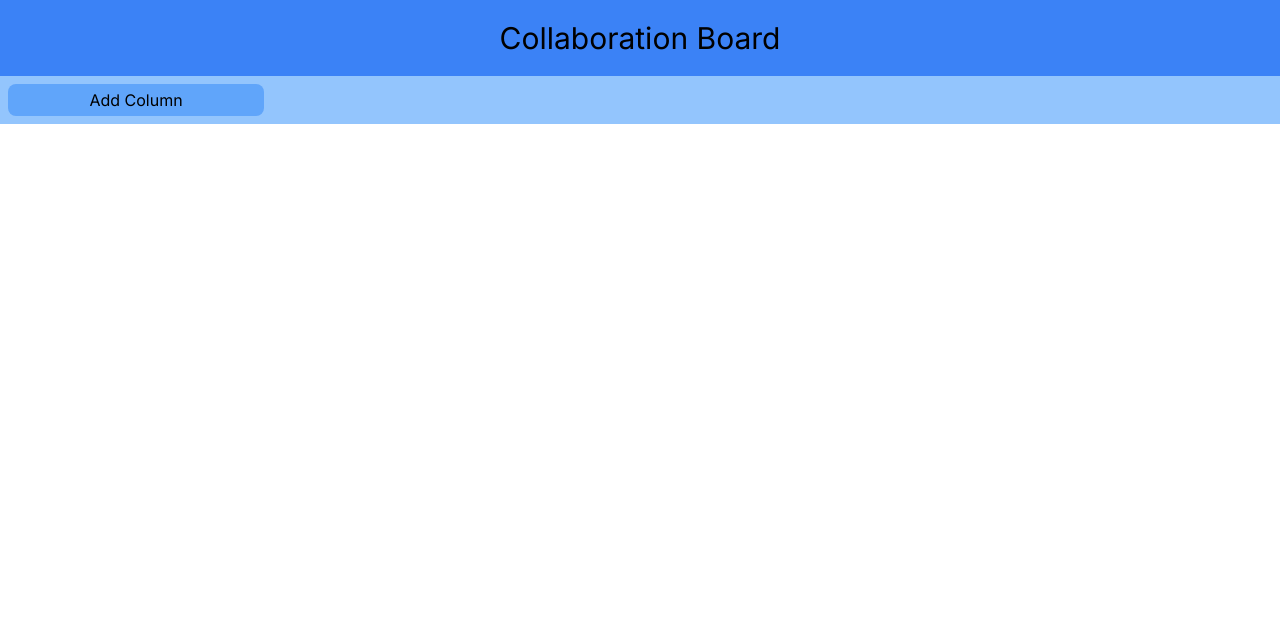
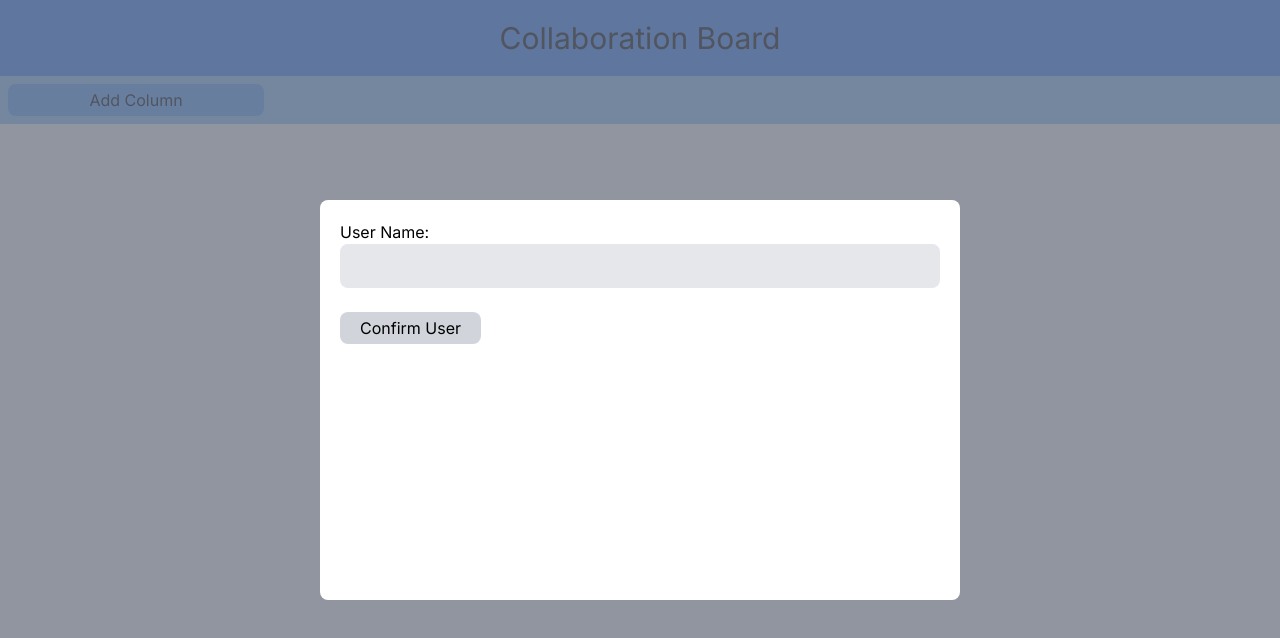
Before and after one commit to mattcmerritt/Collaboration-Board, a Next.js app in the folder frontend/: page / in a window 1280 px wide. Shown: the top 638 px of the page. Built offline with nearby package versions, Linux system fonts and the light colour scheme; no server answers.

Commit message:
users now need to log in at start by inputting name

```diff
--- a/frontend/app/ChatNameForm.tsx
+++ /dev/null
@@ -1,11 +0,0 @@
-'use client'
-
-export default function NameForm(props : { value : any, onChange : any }) {
-  return (
-    <div className="py-1" id="name">
-      <label htmlFor="name-input">Name: </label>
-      <input className="ring-1 ring-gray-950" id="name-input" type="text" onChange={props.onChange} />
-      <br />
-    </div>
-  )
-}
--- a/frontend/app/ChatPage.tsx
+++ b/frontend/app/ChatPage.tsx
@@ -1,18 +1,16 @@
 'use client'
 
-import NameForm from './ChatNameForm.tsx'
 import MessageForm from './ChatMessageForm.tsx'
 import ChatLogEntry from "./ChatLogEntry.tsx"
 import CheckListEntry from './CheckListEntry.tsx'
 import { useState, useEffect, useRef } from 'react'
 import { ChatMessage, Card, Column, TypingUser, ChecklistItem } from "./Types.ts"
 
-export default function ChatPage(props: { ws: WebSocket, conversation : any, activeCardName : any, onCardHide : any }) {
+export default function ChatPage(props: { ws: WebSocket, conversation : any, activeCardName : any, onCardHide : any, userName : any }) {
   // react state hooks
   const [history, setHistory] = useState([] as ChatMessage[] | undefined)
   const [usersTyping, setUsersTyping] = useState([] as string[] | undefined)
   const [message, setMessage] = useState("")
-  const [name, setName] = useState("")
   const [cardContent, setCardContent] = useState("")
   const [cardTasks, setCardTasks] = useState([] as ChecklistItem[] | undefined)
 
@@ -89,14 +87,6 @@ export default function ChatPage(props: { ws: WebSocket, conversation : any, act
 
   }, [props.ws, props.conversation])
 
-  function handleNameChange() {
-    const nameInput : HTMLInputElement | null = document.getElementById("name-input") as HTMLInputElement
-
-    if (nameInput !== null) {
-      setName(nameInput.value.trim())
-    }
-  }
-
   function handleMessageChange() {
     const messageInput : HTMLInputElement | null = document.getElementById("message-input") as HTMLInputElement
 
@@ -110,7 +100,7 @@ export default function ChatPage(props: { ws: WebSocket, conversation : any, act
   function sendMessage() {
     props.ws.send(JSON.stringify({
       "messageType": "update card chat",
-      "userName": name === "" ? "Unnamed User" : name,
+      "userName": props.userName,
       "message": message === "" ? "No message content." : message,
       "cardId": props.conversation
     }))
@@ -119,7 +109,7 @@ export default function ChatPage(props: { ws: WebSocket, conversation : any, act
   function showTyping() {
     props.ws.send(JSON.stringify({
       "messageType": "user typing",
-      "userName": name === "" ? "Unnamed User" : name,
+      "userName": props.userName,
       "cardId": props.conversation
     }))
   }
@@ -228,10 +218,6 @@ export default function ChatPage(props: { ws: WebSocket, conversation : any, act
         <br />
 
         <h2 className="text-red-700 pb-2.5">Chat Controls (TEMPORARY):</h2>
-        <NameForm
-          value={name}
-          onChange={handleNameChange}
-        />
         <MessageForm
           value={message}
           onChange={handleMessageChange}
--- /dev/null
+++ b/frontend/app/LoginWindow.tsx
@@ -0,0 +1,28 @@
+'use client'
+
+import { useState, useEffect, useRef } from 'react'
+
+export default function LoginWindow(props : { setUserName : any, setUserNameSet : any }) {
+    function setName(newName : string) {
+        props.setUserName(newName)
+    }
+
+    function selectName() {
+        props.setUserNameSet(true)
+    }
+
+    return (
+        // <div id="chat-window" onClick={props.onCardHide}> // TODO: implement something similar to hide chat
+        <div id="chat-modal">
+            <div className="absolute inset-0 bg-gray-500 bg-opacity-75" id="name-select-background" />
+
+            <div className="absolute inset-x-1/4 inset-y-1/4 z-10 p-5 bg-white rounded-lg" id="name-select-window">
+                <label className="w-full" htmlFor="name-select-input">User Name:</label>
+                <input className="w-full bg-gray-200 p-2.5 rounded-lg" type="text" id="name-select-input" onChange={(e) => setName(e.target.value)} />
+                <br />
+                <br />
+                <button className="p-5 py-1 bg-gray-300 rounded-lg" onClick={() => selectName()}>Confirm User</button>
+            </div>
+        </div>
+    )
+}
--- a/frontend/app/page.tsx
+++ b/frontend/app/page.tsx
@@ -2,6 +2,7 @@
 
 import { useState, useEffect, useRef } from 'react'
 import KanbanColumn from "./KanbanColumn.tsx"
+import LoginWindow from './LoginWindow.tsx'
 import ChatPage from "./ChatPage.tsx"
 import { Card, Column, TypingUser } from "./Types.ts"
 import { DndProvider } from 'react-dnd'
@@ -15,6 +16,8 @@ export default function Home() {
   const [conversation, setConversation] = useState(0)
   const [cardActive, setCardActive] = useState(false)
   const [activeCardName, setActiveCardName] = useState('default')
+  const [userName, setUserName] = useState('Unnamed User')
+  const [userNameSet, setUserNameSet] = useState(false)
 
   // set up the websocket as some sort of React Hook and Effect so other React Components can use it
   const ws = useRef(null as unknown as WebSocket)
@@ -79,7 +82,8 @@ export default function Home() {
   }, [])
 
   // chat modal JSX component
-  const chatPage = <ChatPage ws={ws.current} conversation={conversation} activeCardName={activeCardName} onCardHide={() => setCardActive(false)}/>
+  const chatPage = <ChatPage ws={ws.current} conversation={conversation} activeCardName={activeCardName} onCardHide={() => setCardActive(false)} userName={userName} />
+  const loginWindow = <LoginWindow setUserName={(s : string) => setUserName(s)} setUserNameSet={(b : boolean) => setUserNameSet(b)} />
 
   function addColumn() {
     ws.current.send(JSON.stringify({
@@ -126,6 +130,15 @@ export default function Home() {
     }
   }
 
+  function displayLoginWindow() {
+    if (userNameSet) {
+      return
+    }
+    else {
+      return loginWindow
+    }
+  }
+
   return (
     <div id="content">
       <h1 className="py-5 flex bg-blue-500 items-center justify-center text-3xl">Collaboration Board</h1>
@@ -136,7 +149,7 @@ export default function Home() {
           <button className="flex-initial grow-0 shrink-0 w-64 h-8 m-2 px-1 flex-initial bg-blue-400 rounded-lg" onClick={addColumn}>Add Column</button>
         </div>
       </DndProvider>
-
+      {displayLoginWindow()}
       {displayCardModal()}
     </div>
   )
```
